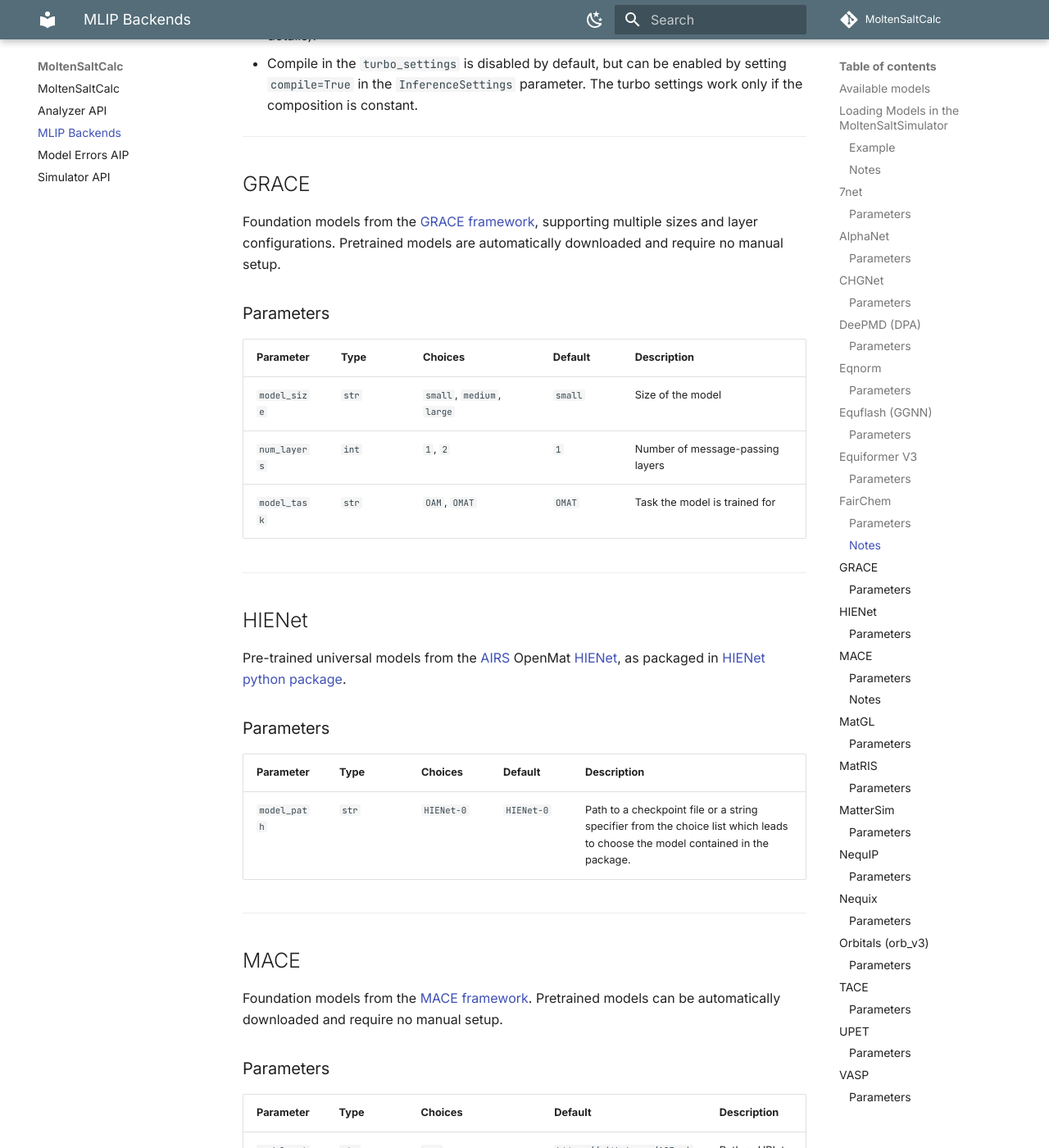
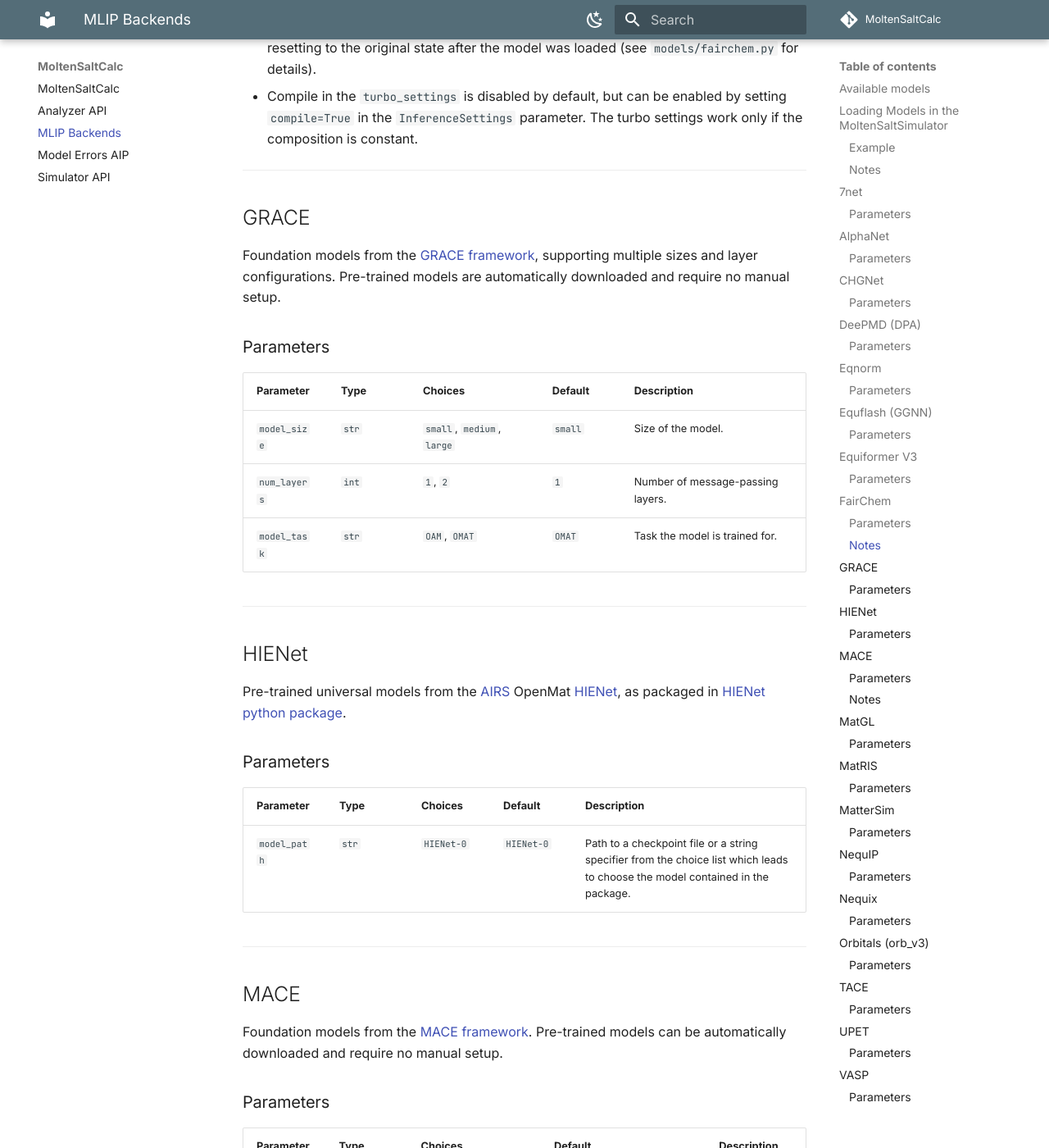
Before and after one commit to leiapple/MoltenSaltCalc, an MkDocs documentation site: the page built from docs/MLIPs.md, in a window 1280 px wide and 1400 px high, scrolled down 6595 px. Shown: the whole window at 82% size. Built offline with MkDocs 1.6.1 and Material for MkDocs 9.7.7, drawn with Linux system fonts in a browser that asks for light colours; comment, search, counter and statistics services are not loaded; some of the changed text lies outside the part shown.

Commit message:
Feature EquFlash OMAT freshly released versions and small language formatting fixes in docs

```diff
--- a/docs/MLIPs.md
+++ b/docs/MLIPs.md
@@ -68,14 +68,14 @@
 
 ## 7net
 
-Pre-trained universal models from the [7net project](https://github.com/MDIL-SNU/SevenNet). Pretrained models are automatically downloaded and require no manual setup.
+Pre-trained universal models from the [7net project](https://github.com/MDIL-SNU/SevenNet). Pre-trained models are automatically downloaded and require no manual setup.
 
 ### Parameters
 
 | Parameter | Type | Choices | Default | Description |
 |-|-|-|-|-|
-| `model_name` | `str` | `7net-omni`, `7net-mf-ompa`, `7net-omat24`, `7net-l3i5`, `7net-0` | `7net-omni` | Name of the pretrained model |
-| `model_task` | `str` | `mpa`, `omat24`, `matpes_pbe`, `matpes_r2scan`, `mp_r2scan`, `oc20`, `oc22`, `odac23`, `omol25_low`, `omol25_high`, `spice`, `qcml`, `pet_mad` | `omat24` | Task head used by the model |
+| `model_name` | `str` | `7net-omni`, `7net-mf-ompa`, `7net-omat24`, `7net-l3i5`, `7net-0` | `7net-omni` | Name of the pre-trained model. |
+| `model_task` | `str` | `mpa`, `omat24`, `matpes_pbe`, `matpes_r2scan`, `mp_r2scan`, `oc20`, `oc22`, `odac23`, `omol25_low`, `omol25_high`, `spice`, `qcml`, `pet_mad` | `omat24` | Task head used by the model. |
 
 ---
 
@@ -93,13 +93,13 @@
 
 ## CHGNet
 
-Pre-trained universal models from the [CHGNet project](https://github.com/CederGroupHub/chgnet). Pretrained models are automatically downloaded and require no manual setup.
+Pre-trained universal models from the [CHGNet project](https://github.com/CederGroupHub/chgnet). Pre-trained models are automatically downloaded and require no manual setup.
 
 ### Parameters
 
 | Parameter | Type | Choices | Default | Description |
 |-|-|-|-|-|
-| `model_name` | `str` | `0.3.0`, `0.2.0`, `r2scan` | `0.3.0` | Name of the pretrained CHGNet model |
+| `model_name` | `str` | `0.3.0`, `0.2.0`, `r2scan` | `0.3.0` | Name of the pre-trained CHGNet model. |
 
 ---
 
@@ -112,7 +112,7 @@
 | Parameter | Type | Choices | Default | Description |
 |-|-|-|-|-|
 | `model_path` | `str` | `DPA-3.3-1M`, `DPA-2.4-7M`, `DPA-3.1-3M-FT`, `DPA3-Omol-Large`, `DPA-3.2-5M`, `DPA-3.1-3M` | `DPA-3.3-1M` | Path to a local file or a string specifier from the choice list which leads to a download from huggingface/figshare. |
-| `model_task` | `str` | `Domains_Alloy`, `Domains_Anode`, `Domains_Cluster`, `Domains_FerroEle`, `Domains_SSE_PBE`, `Domains_SemiCond`, `H2O_H2O_PD`, `Metals_AlMgCu`, `Metals_AgAu_PBED3`, `Others_In2Se3`, `MPGen_OpenCSP`, `Alloy_tongqi`, `SSE_ABACUS`, `Hybrid_Perovskite`, `Electrolyte`, `ODAC23`, `Alex2D`, `Omat24`, `OC20M`, `OC22`, `Organic_Reactions`, `OMol25`, `MPTrj` | `Omat24` | Task head used by the model |
+| `model_task` | `str` | `Domains_Alloy`, `Domains_Anode`, `Domains_Cluster`, `Domains_FerroEle`, `Domains_SSE_PBE`, `Domains_SemiCond`, `H2O_H2O_PD`, `Metals_AlMgCu`, `Metals_AgAu_PBED3`, `Others_In2Se3`, `MPGen_OpenCSP`, `Alloy_tongqi`, `SSE_ABACUS`, `Hybrid_Perovskite`, `Electrolyte`, `ODAC23`, `Alex2D`, `Omat24`, `OC20M`, `OC22`, `Organic_Reactions`, `OMol25`, `MPTrj` | `Omat24` | Task head used by the model. |
 
 ---
 
@@ -124,8 +124,8 @@
 
 | Parameter | Type | Choices | Default | Description |
 |-|-|-|-|-|
-| `model_name` | `str` | `eqnorm` | `eqnorm` | Name of the pretrained Eqnorm model |
-| `model_task` | `str` | `eqnorm-omat`, `eqnorm-mptrj`, `eqnorm-max-mptrj` | `eqnorm-mptrj` | Task head used by the model |
+| `model_name` | `str` | `eqnorm` | `eqnorm` | Name of the pre-trained Eqnorm model. |
+| `model_task` | `str` | `eqnorm-omat`, `eqnorm-mptrj`, `eqnorm-max-mptrj` | `eqnorm-mptrj` | Task head used by the model. |
 
 ---
 
@@ -157,16 +157,16 @@
 
 ## FairChem
 
-Pre-trained universal models from the FairChem project. Pretrained models are automatically downloaded and require no manual setup.
+Pre-trained universal models from the FairChem project. Pre-trained models are automatically downloaded and require no manual setup.
 
 ### Parameters
 
 | Parameter | Type | Choices | Default | Description |
 |-|-|-|-|-|
 | `model_size` | `str` | `s`, `m` | `s` | Size of the FairChem model |
-| `model_version` | `str` | `1p1`, `1p2` | `1p2` | Version of the pretrained model |
+| `model_version` | `str` | `1p1`, `1p2` | `1p2` | Version of the pre-trained model |
 | `model_task` | `str` | `omc`, `omol`, `odac`, `oc20`, `omat` | `omat` | Task the model is trained for |
-| `InferenceSettings` | `fairchem.core.units.mlip_unit.api.inference.InferenceSettings` | `...` | `Turbo settings from FAIRCHEM with compile=False` | Settings for the inference of the FAIRCHEM model |
+| `InferenceSettings` | `fairchem.core.units.mlip_unit.api.inference.InferenceSettings` | `...` | `Turbo settings from FAIRCHEM with compile=False` | Settings for the inference of the FAIRCHEM model. |
 
 ### Notes
 
@@ -179,15 +179,15 @@
 
 ## GRACE
 
-Foundation models from the [GRACE framework](https://github.com/ICAMS/grace-tensorpotential), supporting multiple sizes and layer configurations. Pretrained models are automatically downloaded and require no manual setup.
+Foundation models from the [GRACE framework](https://github.com/ICAMS/grace-tensorpotential), supporting multiple sizes and layer configurations. Pre-trained models are automatically downloaded and require no manual setup.
 
 ### Parameters
 
 | Parameter | Type | Choices | Default | Description |
 |-|-|-|-|-|
-| `model_size` | `str` | `small`, `medium`, `large` | `small` | Size of the model |
-| `num_layers` | `int` | `1`, `2` | `1` | Number of message-passing layers |
-| `model_task` | `str` | `OAM`, `OMAT` | `OMAT` | Task the model is trained for |
+| `model_size` | `str` | `small`, `medium`, `large` | `small` | Size of the model. |
+| `num_layers` | `int` | `1`, `2` | `1` | Number of message-passing layers. |
+| `model_task` | `str` | `OAM`, `OMAT` | `OMAT` | Task the model is trained for. |
 
 ---
 
@@ -205,18 +205,18 @@
 
 ## MACE
 
-Foundation models from the [MACE framework](https://github.com/ACEsuit/mace). Pretrained models can be automatically downloaded and require no manual setup.
+Foundation models from the [MACE framework](https://github.com/ACEsuit/mace). Pre-trained models can be automatically downloaded and require no manual setup.
 
 ### Parameters
 
 | Parameter | Type | Choices | Default | Description |
 |-|-|-|-|-|
-| `model_path` | `str` | `...` | `https://github.com/ACEsuit/mace-foundations/releases/download/mace_omat_0/mace-omat-0-medium.model?raw=true` | Path or URL to a `.model` file |
-| `model_task` | `str` | `omat_pbe`, `omol`, `spice_wB97M`, `rgd1_b3lyp`, `oc20_usemppbe`, `matpes_r2scan` | `default` | Task head used by the model |
+| `model_path` | `str` | `...` | `https://github.com/ACEsuit/mace-foundations/releases/download/mace_omat_0/mace-omat-0-medium.model?raw=true` | Path or URL to a `.model` file. |
+| `model_task` | `str` | `omat_pbe`, `omol`, `spice_wB97M`, `rgd1_b3lyp`, `oc20_usemppbe`, `matpes_r2scan` | `default` | Task head used by the model. |
 
 ### Notes
 
-- Pretrained models must be downloaded automatically
+- Pre-trained models must be downloaded automatically
 - See: [github.com/ACEsuit/mace-foundations](https://github.com/ACEsuit/mace-foundations)
 - Not all combinations (specifically `model_task`) are available from MACE
 
@@ -248,7 +248,7 @@
 
 ## MatterSim
 
-Pre-trained universal models from the [MatterSim project](https://github.com/microsoft/mattersim). Pretrained models are automatically downloaded and require no manual setup.
+Pre-trained universal models from the [MatterSim project](https://github.com/microsoft/mattersim). Pre-trained models are automatically downloaded and require no manual setup.
 
 ### Parameters
 
@@ -260,7 +260,7 @@
 
 ## NequIP
 
-Pre-trained universal models from the [NequIP project](https://github.com/mir-group/nequip). Pretrained models required manual precompilation. A description how to compile the model can be found at [nequip.net/models](https://www.nequip.net/models).
+Pre-trained universal models from the [NequIP project](https://github.com/mir-group/nequip). Pre-trained models required manual precompilation. A description how to compile the model can be found at [nequip.net/models](https://www.nequip.net/models).
 
 ### Parameters
 
@@ -272,15 +272,15 @@
 
 ## Nequix
 
-Pre-trained universal models from the [Nequix project](https://github.com/atomicarchitects/nequix). Pretrained models are automatically downloaded and require no manual setup.
+Pre-trained universal models from the [Nequix project](https://github.com/atomicarchitects/nequix). Pre-trained models are automatically downloaded and require no manual setup.
 
 ### Parameters
 
 | Parameter | Type | Choices | Default | Description |
 |-|-|-|-|-|
-| `model_task` | `str` | `mp`, `omat`, `oam` | `omat` | Task the model is trained for |
+| `model_task` | `str` | `mp`, `omat`, `oam` | `omat` | Task the model is trained for. |
 | `model_path` | `str` | `...` | `None` | Provide the path to a Nequix model file. Overrides the `model_task` parameter. |
-| `model_backend` | `str` | `torch`, `jax` | `jax` | Backend to use for the Nequix model |
+| `model_backend` | `str` | `torch`, `jax` | `jax` | Backend to use for the Nequix model. |
 
 ---
 
@@ -318,10 +318,10 @@
 
 | Parameter | Type | Choices | Default | Description |
 |-|-|-|-|-|
-| `model_task` | `str` | `omat`, `oam`, `mad`, `omatpes`, `omad`, `spice` | `omat` | Task the model is trained for |
+| `model_task` | `str` | `omat`, `oam`, `mad`, `omatpes`, `omad`, `spice` | `omat` | Task the model is trained for. |
 | `model_size` | `str` | `xs`, `s`, `m`, `l`, `xl` | `s` | Size of the UPET model. |
-| `model_version` | `str` | `latest`, `v0.1.0`, `v0.2.0` | `latest` | Version of the pretrained UPET model |
-| `checkpoint_path` | `str` | `...` | `None` | Path to a pretrained UPET model checkpoint file, optional |
+| `model_version` | `str` | `latest`, `v0.1.0`, `v0.2.0` | `latest` | Version of the pre-trained UPET model |
+| `checkpoint_path` | `str` | `...` | `None` | Path to a pre-trained UPET model checkpoint file, optional. |
 
 ---
 
```
Also changed, not shown: other parts of docs/MLIPs.md (+1 -1 lines), 1 other file.
